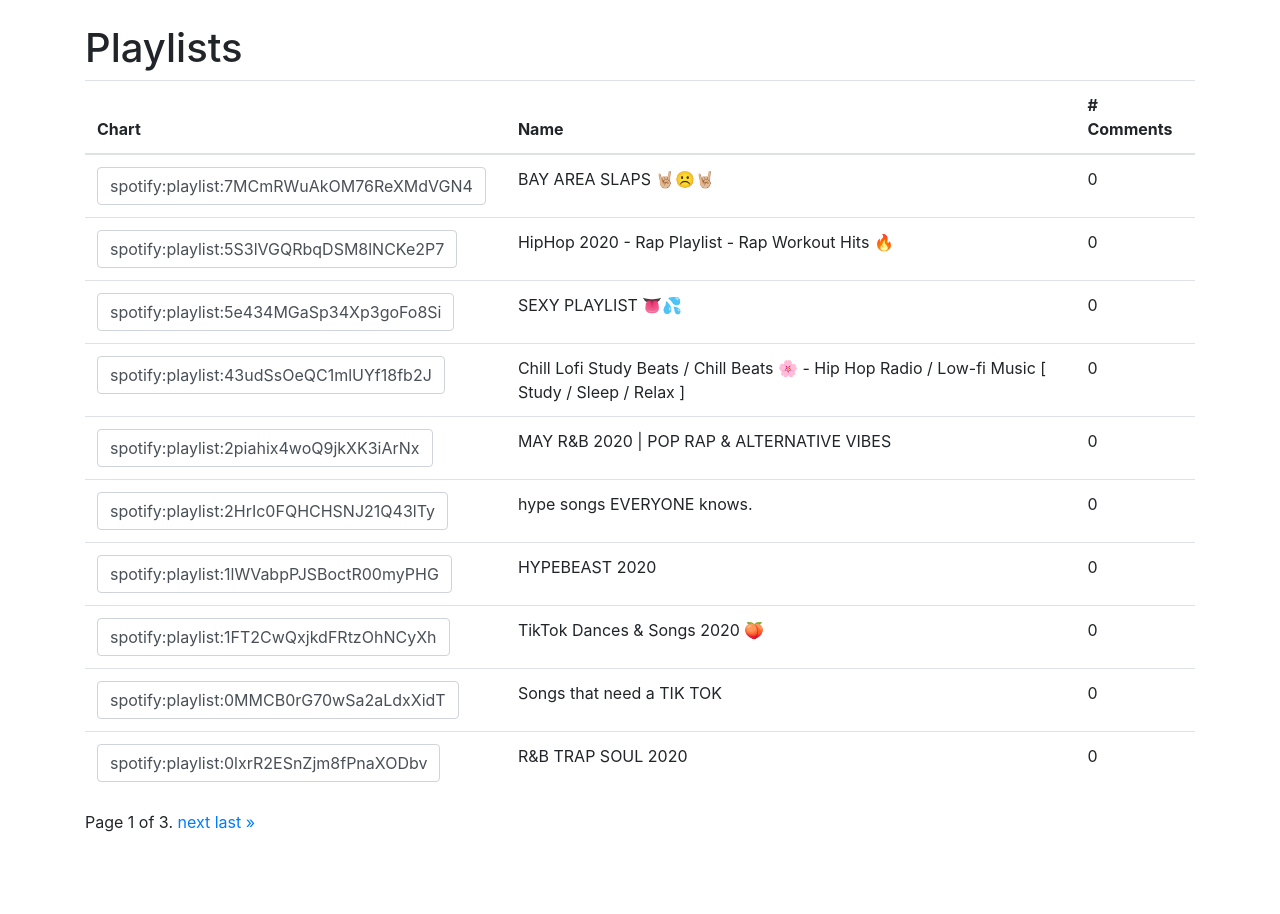
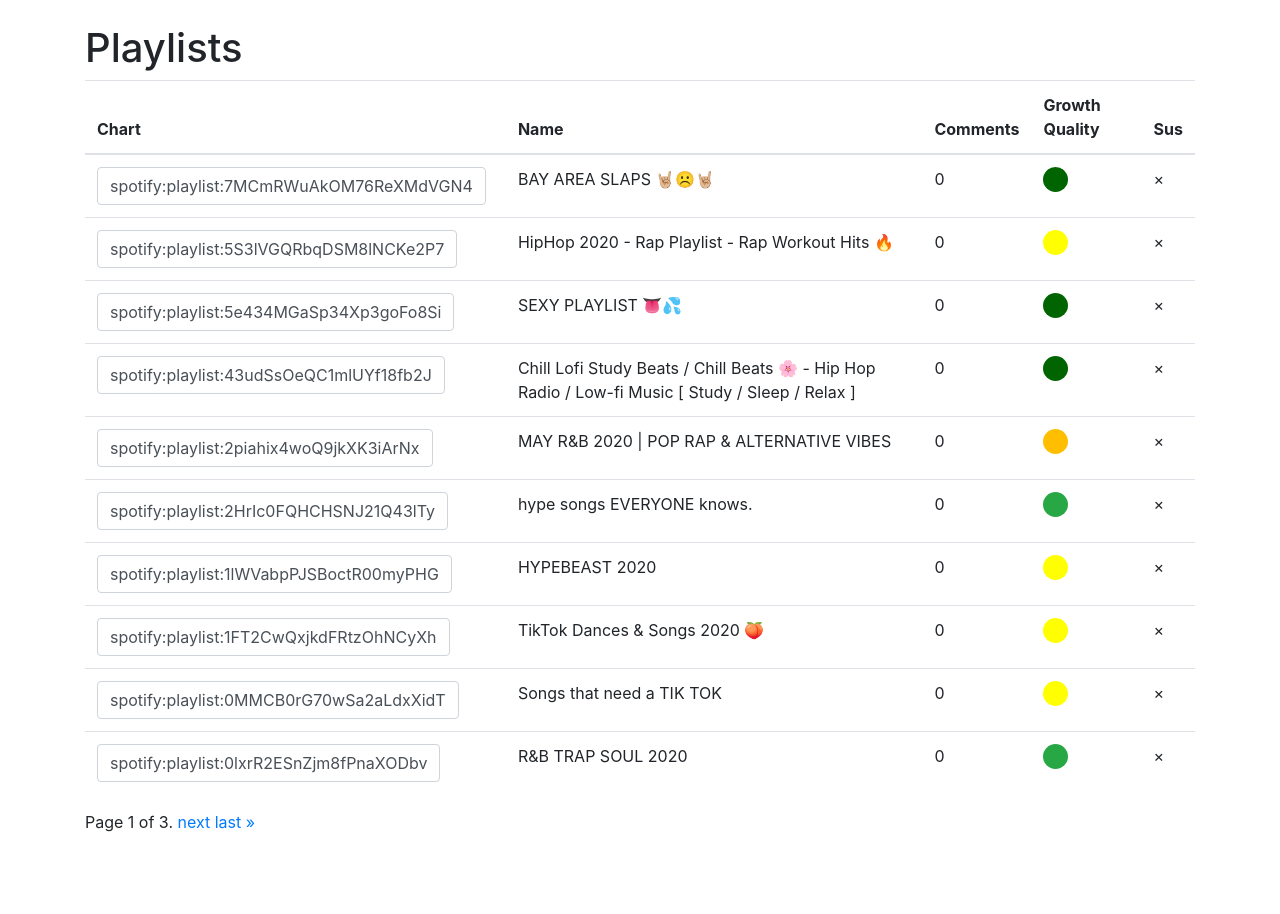
Before and after one commit to maxrosenb/spottedfly, a Django app: page /all in a window 1280 px wide. Shown: the part 86-1000 px from the top of the page. Run offline with Django 3.2, Linux system fonts and the light colour scheme; a user stored in the database is signed in; data comes from the database, SQL or seed files in the repository; both versions use the stored data as it was after the commit; some libraries are stand-ins or nearby versions.

Commit message:
latest version may 31

```diff
--- a/quotes/models.py
+++ b/quotes/models.py
@@ -7,28 +7,46 @@
 from django.core.validators import validate_comma_separated_integer_list
 
 class Playlist(models.Model):
-	"""Playlist Model for Database"""
-	name = models.CharField(max_length=100)
-	playlist_uri = models.CharField(max_length=100)
-	followers_list = models.CharField(validators=[validate_comma_separated_integer_list], max_length=50000)
-	dates_list = models.CharField(max_length=50000)
+    """Playlist Model for Database"""
+    name = models.CharField(max_length=100)
+    playlist_uri = models.CharField(max_length=100)
+    followers_list = models.CharField(validators=[validate_comma_separated_integer_list], max_length=50000)
+    dates_list = models.CharField(max_length=50000)
+    sus = models.BooleanField()
+    TERRIBLE = 'TE'
+    BAD = 'BA'
+    OK = 'OK'
+    GOOD = 'GO'
+    EXCELLENT = 'EX'
+    QUALITY_CHOICES = (
+	    (TERRIBLE, 'Terrible'),
+	    (BAD, 'Bad'),
+	    (OK, 'Neutral'),
+	    (GOOD, 'Good'),
+	    (EXCELLENT, 'Excellent'),
+    )
+    quality = models.CharField(max_length=2, choices=QUALITY_CHOICES, default = OK)
 
-	def __str__(self):
-		return self.playlist_uri
+
+
+
+
+    def __str__(self):
+    	return self.playlist_uri
 
 class Comment(models.Model):
-	"""Comments for the Playlist Page"""
-	post = models.ForeignKey('quotes.Playlist', on_delete=models.CASCADE, related_name='comments')
-	author = models.CharField(max_length=200)
-	text = models.TextField()
-	created_date = models.DateTimeField(default=datetime.now)
-	approved_comment = models.BooleanField(default=False)
+    """Comments for the Playlist Page"""
+    post = models.ForeignKey('quotes.Playlist', on_delete=models.CASCADE, related_name='comments')
+    author = models.CharField(max_length=200)
+    text = models.TextField()
+    created_date = models.DateTimeField(default=datetime.now)
+    approved_comment = models.BooleanField(default=False)
 
-	def approve(self):
-		"""Approve Comment"""
-		self.approved_comment = True
-		self.save()
+    def approve(self):
+    	"""Approve Comment"""
+    	self.approved_comment = True
+    	self.save()
 
-	def __str__(self):
-		""" str rep """
-		return self.text
+    def __str__(self):
+    	""" str rep """
+    	return self.text
--- a/quotes/templates/all_playlists.html
+++ b/quotes/templates/all_playlists.html
@@ -1,13 +1,54 @@
 {% extends 'base.html' %}
 
 {% block content %}
+<script src="https://kit.fontawesome.com/cf79e18cdd.js" crossorigin="anonymous"></script>
 <h1> Playlists </h1>
+<style>
+.yellowdot {
+  height: 25px;
+  width: 25px;
+  background-color: #FFFF00;
+  border-radius: 50%;
+  display: inline-block;
+}
+.reddot {
+  height: 25px;
+  width: 25px;
+  background-color: #FF0000;
+  border-radius: 50%;
+  display: inline-block;
+}
+.orangereddot {
+  height: 25px;
+  width: 25px;
+  background-color: #FFBF00;
+  border-radius: 50%;
+  display: inline-block;
+}
+.greendot {
+  height: 25px;
+  width: 25px;
+  background-color: #28A745;
+  border-radius: 50%;
+  display: inline-block;
+}
+
+.darkgreendot {
+  height: 25px;
+  width: 25px;
+  background-color: #006400;
+  border-radius: 50%;
+  display: inline-block;
+}
+</style>
 <table class="table">
   <thead>
     <tr>
       <th scope="col">Chart</th>
       <th scope="col">Name</th>
-	  <th scope="col"># Comments</th>
+	  <th scope="col">Comments</th>
+	  <th scope="col">Growth Quality</th>
+	  <th scope="col">Sus</th>
     </tr>
   </thead>
   <tbody>
@@ -24,6 +65,22 @@
 	    </td>
 		<td>
 		{{ pl.comments.count }}
+		</td>
+		<td>
+		{% if pl.get_quality_display == "Neutral" %}
+		<span class="yellowdot"></span>
+		{% elif pl.get_quality_display == "Bad" %}
+		<span class="orangereddot"></span>
+		{% elif pl.get_quality_display == "Terrible" %}
+		<span class="reddot"></span>
+		{% elif pl.get_quality_display == "Good" %}
+		<span class="greendot"></span>
+		{% elif pl.get_quality_display == "Excellent" %}
+		<span class="darkgreendot"></span>
+		{% endif %}
+		</td>
+		<td>
+		    {% if pl.sus == True %}<i class="fas fa-check-square"></i>{% else %}&times;{% endif %}</td>
 		</td>
 	</tr>
 	{% endfor %}
--- a/quotes/views.py
+++ b/quotes/views.py
@@ -19,6 +19,15 @@
 client_credentials_manager = SpotifyClientCredentials(client_id=MAX_CLIENT_ID, client_secret=MAX_CLIENT_SECRET)
 sp = spotipy.Spotify(client_credentials_manager=client_credentials_manager)
 
+def get_client_ip(request):
+	"""get client ip"""
+	x_forwarded_for = request.META.get('HTTP_X_FORWARDED_FOR')
+	if x_forwarded_for:
+		ip = x_forwarded_for.split(',')[0]
+	else:
+		ip = request.META.get('REMOTE_ADDR')
+	return ip
+
 def my_cron_job():
 	"""Cron Job to Refresh Playlist Followers Info"""
 	print("CRON JOB GOING!")
@@ -32,33 +41,34 @@
 
 @login_required
 def home(request):
-	"""Displays Home Page"""
-	if request.method == 'POST':
-		ticker = request.POST.get("ticker")
-		try:
-			res = sp.playlist(ticker)
-			pl = get_object_or_404(Playlist, playlist_uri=ticker)
-			playlist_name = res['name']
-			dates = [str(x)[:-3] for x in pl.dates_list.split(',') if x]
-			folls = [int(x) for x in pl.followers_list.split(',') if x]
-			image = res['images'][0]['url']
-			len_headers = len(dates)
-			len_data = len(folls)
-			result = []
-			playlist = Playlist.objects.get(playlist_uri=ticker)
-			for x in range(0, len_data, len_headers):
-				for key, val in zip(dates, folls[x:x+len_headers]):
-					result.append({'t': key, 'y': val})
-
-			args = {'image': image, 'ticker': ticker, 'api' : res, 'playlist_name' : playlist_name, 'result': result, 'init_followers' : folls[0], 'playlist' : playlist}
-			result = json.dumps(result)
-			return render(request, 'home.html', args)
-		except ValueError as e_error:
-			print(e_error)
-			logging.error(traceback.format_exc())
-			return render(request, 'home.html', {'ticker': ticker, 'e' : 'The requested playlist is not ready yet, just check back after the hour and get data mining.'})
-	else:
-		return redirect(all_playlists)
+    print(get_client_ip(request), " visited the home page")
+    """Displays Home Page"""
+    if request.method == 'POST':
+    	ticker = request.POST.get("ticker")
+    	try:
+    		res = sp.playlist(ticker)
+    		pl = get_object_or_404(Playlist, playlist_uri=ticker)
+    		playlist_name = res['name']
+    		dates = [str(x)[:-3] for x in pl.dates_list.split(',') if x]
+    		folls = [int(x) for x in pl.followers_list.split(',') if x]
+    		image = res['images'][0]['url']
+    		len_headers = len(dates)
+    		len_data = len(folls)
+    		result = []
+    		playlist = Playlist.objects.get(playlist_uri=ticker)
+    		for x in range(0, len_data, len_headers):
+    			for key, val in zip(dates, folls[x:x+len_headers]):
+    				result.append({'t': key, 'y': val})
+			#print(get_client_ip(request), "accessed a chart")
+    		args = {'image': image, 'ticker': ticker, 'api' : res, 'playlist_name' : playlist_name, 'result': result, 'init_followers' : folls[0], 'playlist' : playlist}
+    		result = json.dumps(result)
+    		return render(request, 'home.html', args)
+    	except ValueError as e_error:
+    		print(e_error)
+    		logging.error(traceback.format_exc())
+    		return render(request, 'home.html', {'ticker': ticker, 'e' : 'The requested playlist is not ready yet, just check back after the hour and get data mining.'})
+    else:
+    	return redirect(all_playlists)
 
 @login_required
 def stock_added(request):
--- a/static/css/stocks.css
+++ b/static/css/stocks.css
@@ -26,3 +26,48 @@
 .comment {
   margin: 20px 0px 20px 20px;
 }
+
+.dot {
+  height: 25px;
+  width: 25px;
+  background-color: #bbb;
+  border-radius: 50%;
+  display: inline-block;
+}
+
+.yellowdot {
+  height: 25px;
+  width: 25px;
+  background-color: #FFFF00;
+  border-radius: 50%;
+  display: inline-block;
+}
+.reddot {
+  height: 25px;
+  width: 25px;
+  background-color: #FF0000;
+  border-radius: 50%;
+  display: inline-block;
+}
+.orangereddot {
+  height: 25px;
+  width: 25px;
+  background-color: #8b0000;
+  border-radius: 50%;
+  display: inline-block;
+}
+.greendot {
+  height: 25px;
+  width: 25px;
+  background-color: #00FF00;
+  border-radius: 50%;
+  display: inline-block;
+}
+
+.darkgreendot {
+  height: 25px;
+  width: 25px;
+  background-color: #006400;
+  border-radius: 50%;
+  display: inline-block;
+}
```
Also changed, not shown: quotes/templates/home.html (+63 -4 lines), db.sqlite3, quotes/migrations/0006_playlist_sus.py (added), quotes/migrations/0007_playlist_quality.py (added), quotes/migrations/0008_auto_20200528_1601.py (added).
